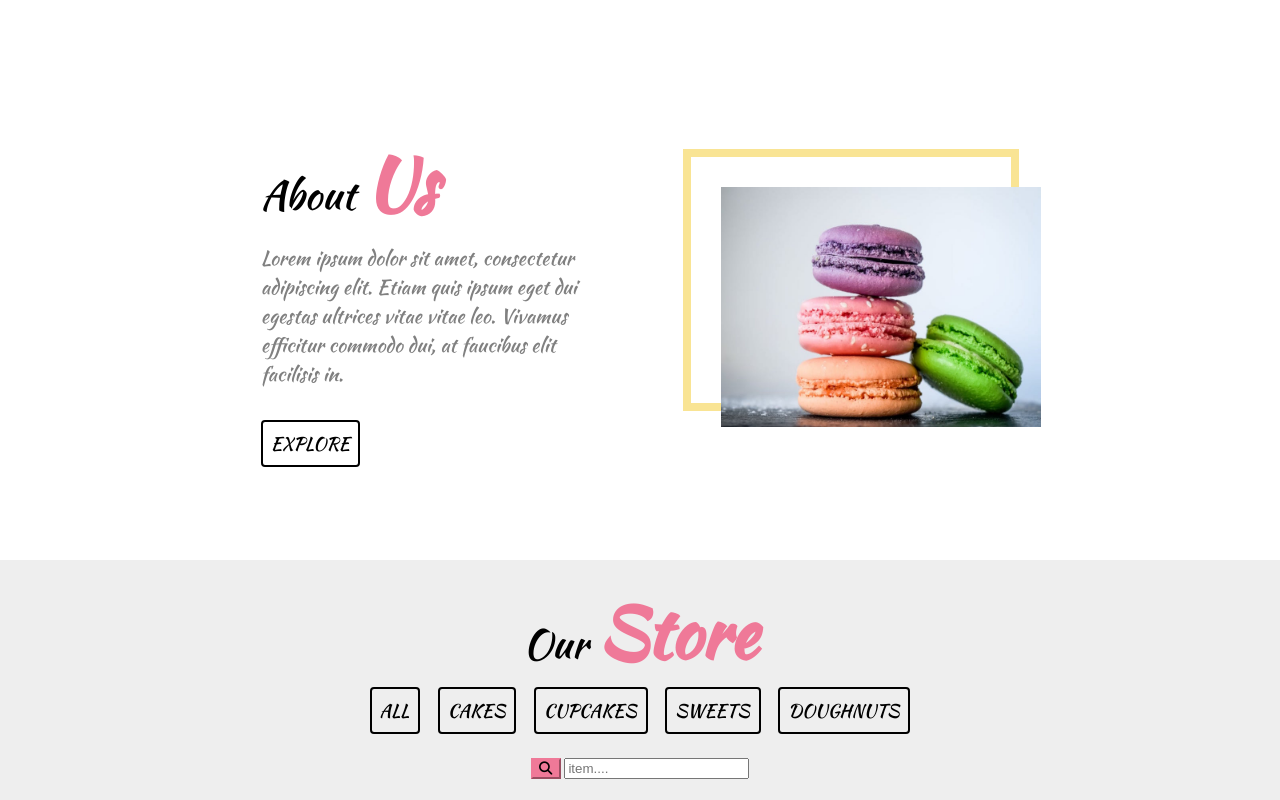
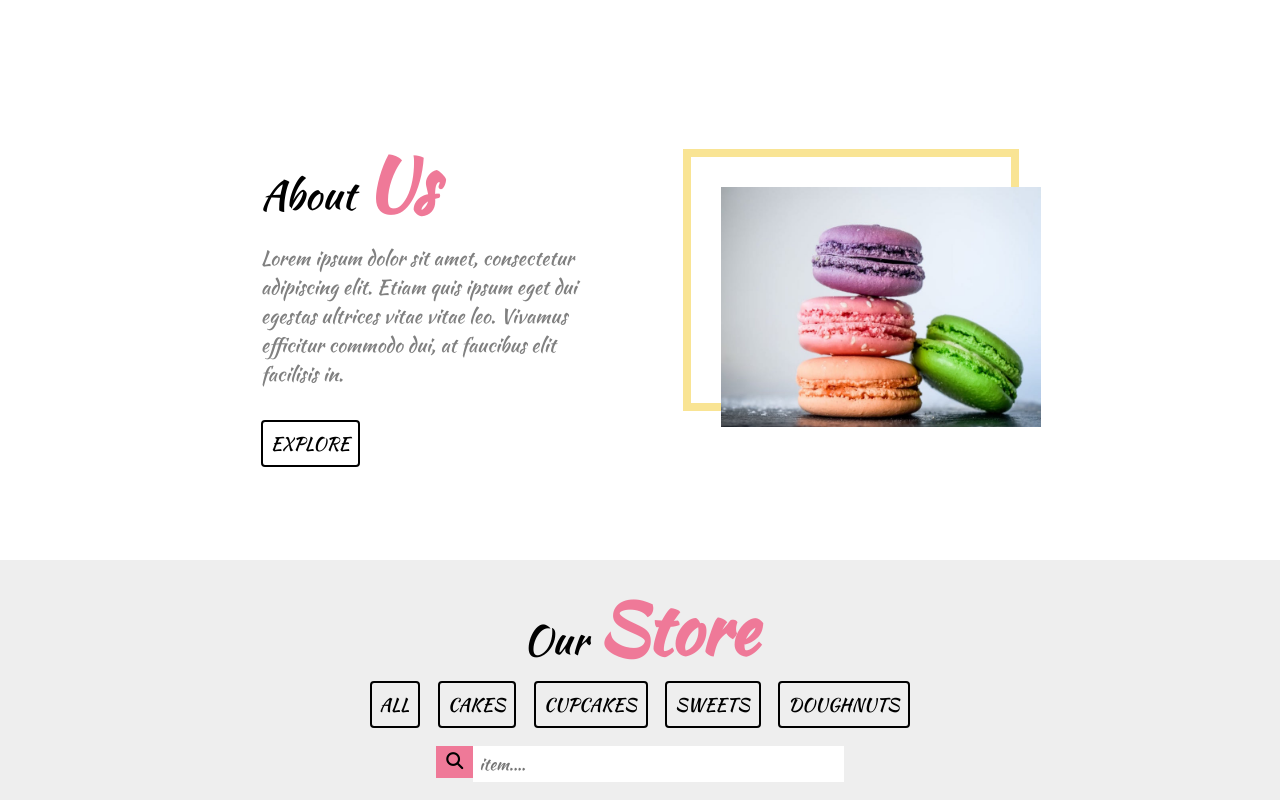
Before and after one commit to wisniacom/4TI_muffinki, a plain HTML site: page second.html in a window 1280 px wide. Drawn offline with Linux system fonts and the light colour scheme.

Commit message:
Search Box

```diff
--- a/style2.css
+++ b/style2.css
@@ -89,6 +89,17 @@ body {
 .search button {
     background-color: rgb(239, 121, 152);
     border-color: rgb(239, 121, 152);
-    margin-right: 0;
-    width: 30px;
+    float: left;
+    padding: 6px 10px;
+    font-size: 17px;
+    border: none;
+    cursor: pointer;
 }
+
+.search input {
+    padding: 6px;
+    font-size: 17px;
+    border: none;
+    font-family: 'Kaushan Script', cursive;
+    width: 28vw;
+}
```
